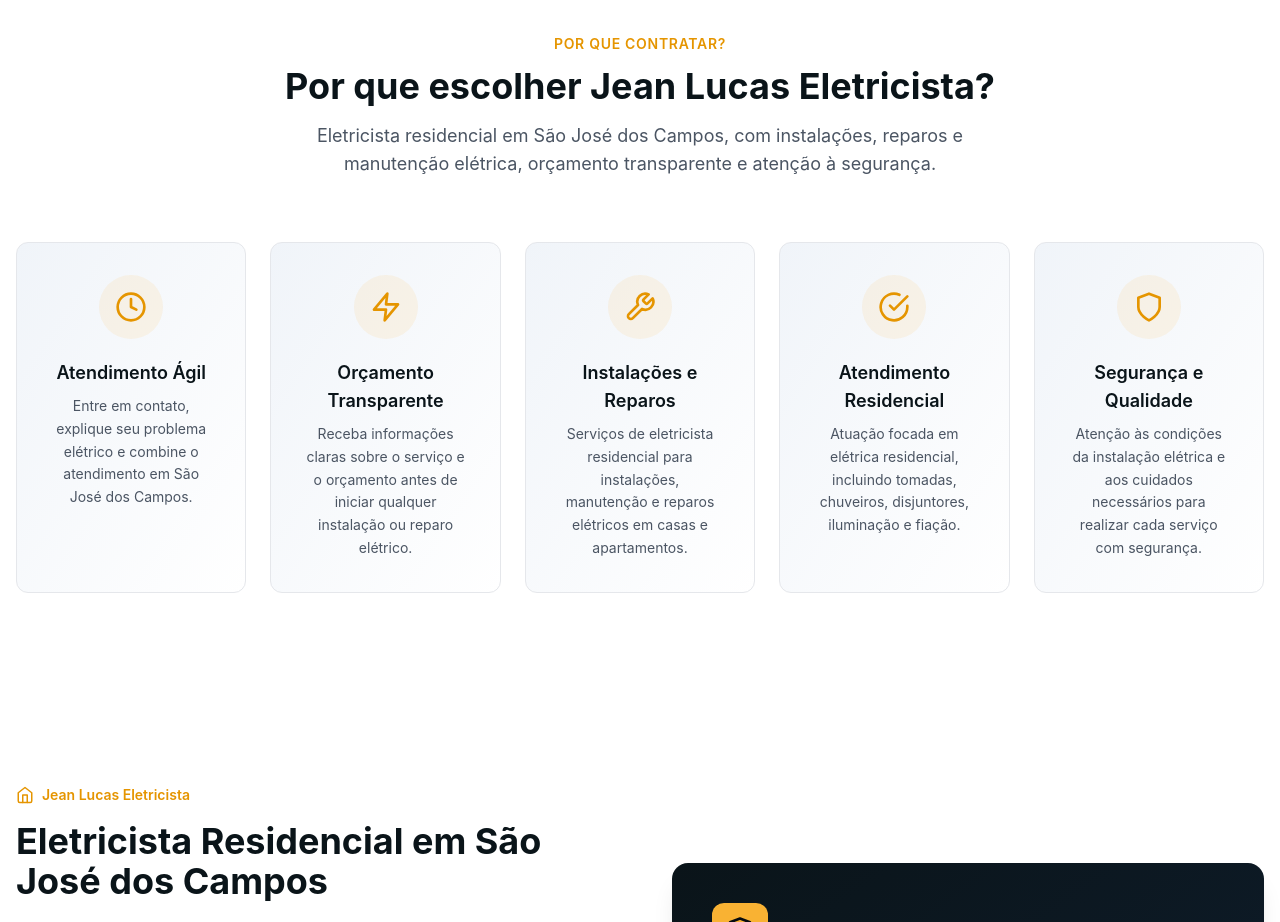
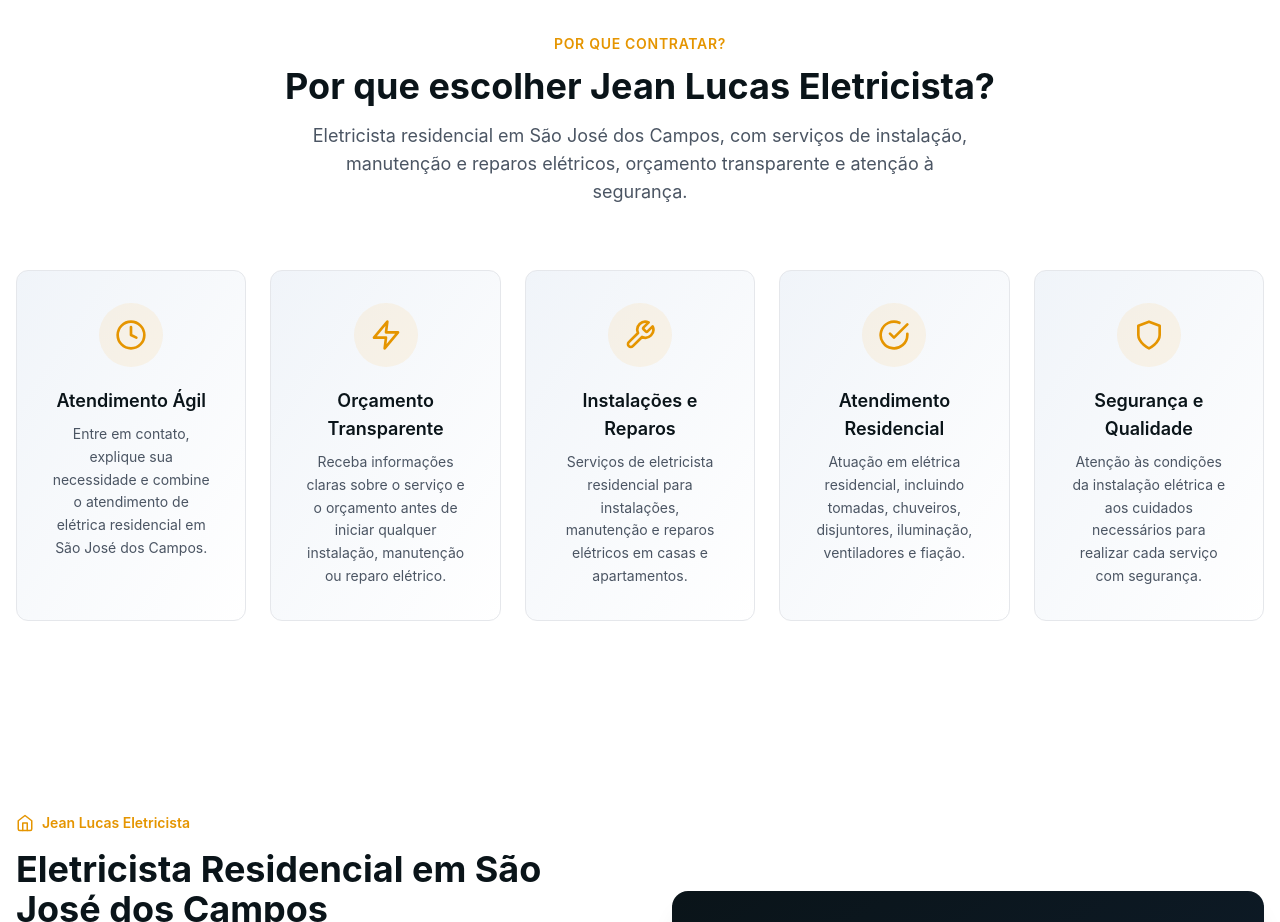
Before and after one commit to jeanlucassolutions/site-institucional, a Next.js app: page / in a window 1280 px wide. Shown: the part 3160-4082 px from the top of the page. Built offline with nearby package versions, Linux system fonts and the light colour scheme; no server answers.

Commit message:
Refine descriptions in Differentials component
Updated descriptions for differentials and improved text clarity.

```diff
--- a/src/components/Differentials.tsx
+++ b/src/components/Differentials.tsx
@@ -9,13 +9,13 @@ const Differentials = () => {
       icon: Clock,
       title: 'Atendimento Ágil',
       description:
-        'Entre em contato, explique seu problema elétrico e combine o atendimento em São José dos Campos.',
+        'Entre em contato, explique sua necessidade e combine o atendimento de elétrica residencial em São José dos Campos.',
     },
     {
       icon: Zap,
       title: 'Orçamento Transparente',
       description:
-        'Receba informações claras sobre o serviço e o orçamento antes de iniciar qualquer instalação ou reparo elétrico.',
+        'Receba informações claras sobre o serviço e o orçamento antes de iniciar qualquer instalação, manutenção ou reparo elétrico.',
     },
     {
       icon: Wrench,
@@ -27,7 +27,7 @@ const Differentials = () => {
       icon: CheckCircle,
       title: 'Atendimento Residencial',
       description:
-        'Atuação focada em elétrica residencial, incluindo tomadas, chuveiros, disjuntores, iluminação e fiação.',
+        'Atuação em elétrica residencial, incluindo tomadas, chuveiros, disjuntores, iluminação, ventiladores e fiação.',
     },
     {
       icon: Shield,
@@ -55,20 +55,20 @@ const Differentials = () => {
           </h2>
 
           <p className="text-lg text-gray-600 max-w-2xl mx-auto">
-            Eletricista residencial em São José dos Campos, com instalações,
-            reparos e manutenção elétrica, orçamento transparente e atenção
-            à segurança.
+            Eletricista residencial em São José dos Campos, com serviços
+            de instalação, manutenção e reparos elétricos, orçamento
+            transparente e atenção à segurança.
           </p>
         </div>
 
         {/* Differentials Grid */}
         <div className="grid md:grid-cols-2 lg:grid-cols-5 gap-6">
-          {differentials.map((diff, index) => {
+          {differentials.map((diff) => {
             const Icon = diff.icon
 
             return (
               <div
-                key={index}
+                key={diff.title}
                 className="group p-8 bg-gradient-to-br from-navy-50 to-white border border-gray-200 rounded-xl hover:shadow-lg-light hover:border-electric-500 transition-all duration-300 text-center"
               >
 
@@ -76,6 +76,7 @@ const Differentials = () => {
                 <div className="w-16 h-16 bg-electric-500/10 rounded-full flex items-center justify-center mx-auto mb-5 group-hover:bg-electric-500 transition-all duration-300">
                   <Icon
                     size={32}
+                    aria-hidden="true"
                     className="text-electric-600 group-hover:text-white transition-colors duration-300"
                   />
                 </div>
```
